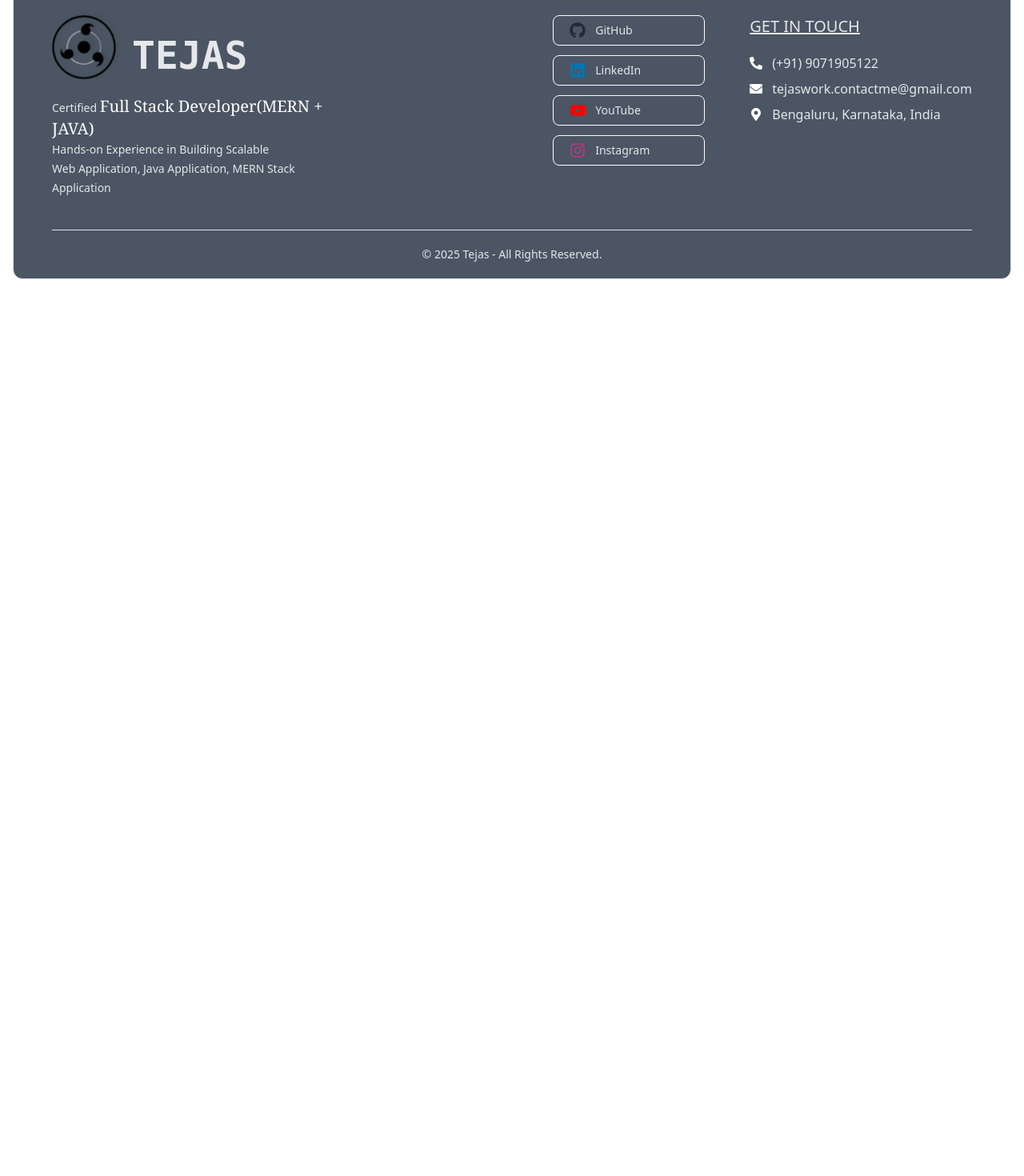
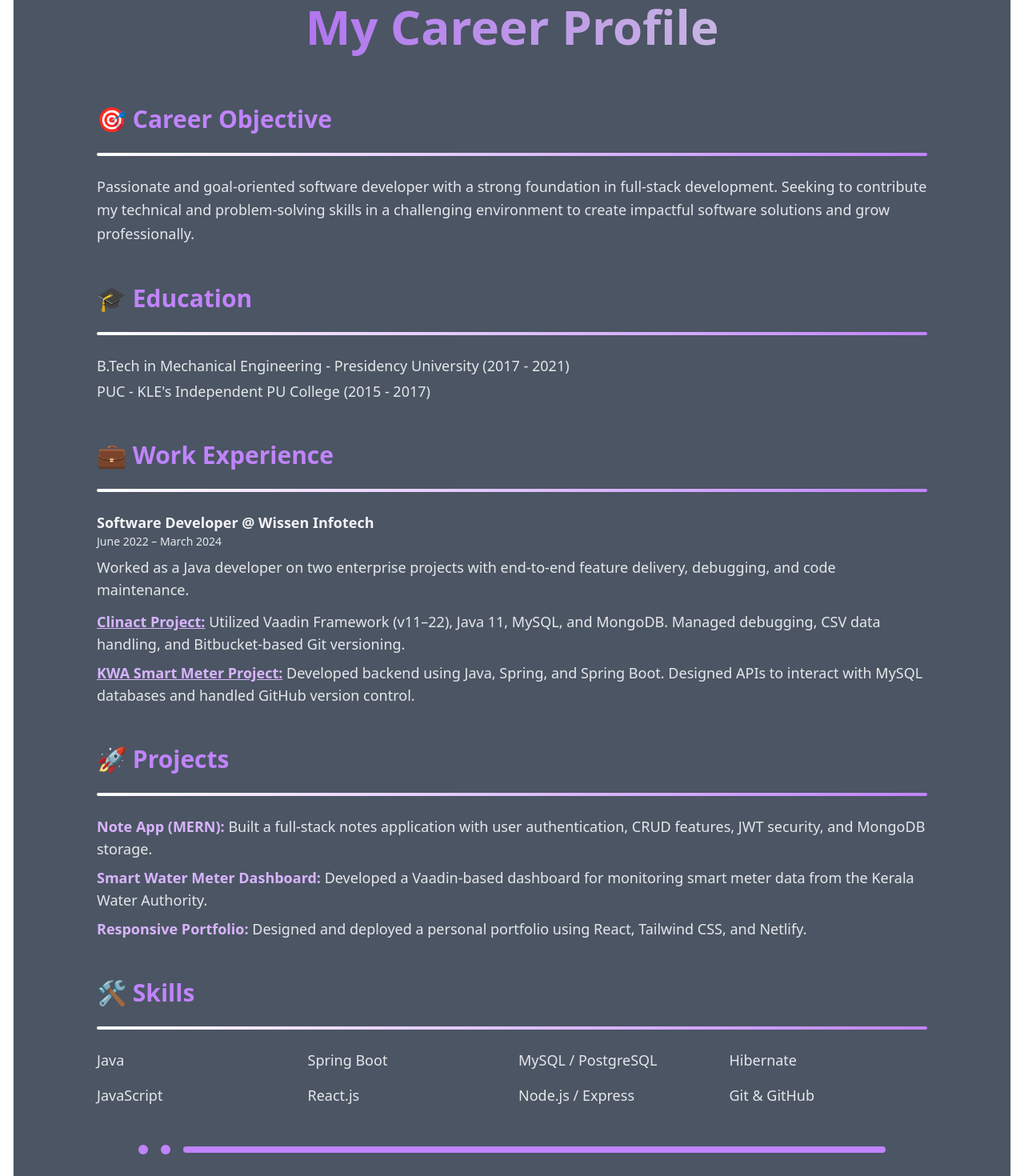
Before and after one commit to KiraCode/my-portfolio, a React (Vite) app: page /about in a window 1280 px wide. Shown: the part 180-1650 px from the top of the page at 80% size. Before the commit the page ends 800 px from the top, so only its background shows below. Built offline with nearby package versions, Linux system fonts and the light colour scheme.

Commit message:
added about page

```diff
--- a/src/components/Navbar.jsx
+++ b/src/components/Navbar.jsx
@@ -36,7 +36,7 @@ const Navbar = () => {
           <hr className="border-none outline-none h-0.5 bg-purple-500 w-3/5 m-auto hidden" />
         </NavLink>
       </ul>
-      <div className="flex items-center gap-2">
+      <div className="flex items-center gap-4">
         <a
           href="https://github.com/KiraCode"
           target="_blank"
--- a/src/pages/About.jsx
+++ b/src/pages/About.jsx
@@ -1,9 +1,131 @@
-import React from 'react'
+import React from "react";
+import LineUI from "../components/ui/LineUI"
 
 const About = () => {
   return (
-    <div>About</div>
-  )
-}
+    <div className="w-full px-4 sm:px-6 md:px-12 lg:px-24 py-12 text-gray-100">
+      {/* Title */}
+      <h1 className="text-center text-4xl sm:text-5xl lg:text-6xl font-bold bg-gradient-to-r from-purple-500 to-gray-300 bg-clip-text text-transparent pb-5 mb-12">
+        My Career Profile
+      </h1>
 
-export default About
+      {/* Career Objective */}
+      <section className="mb-12">
+        <h2 className="text-3xl font-semibold text-purple-400 mb-3">
+          🎯 Career Objective
+        </h2>
+        <div className="h-1 w-full bg-gradient-to-r from-white to-purple-400 my-6 rounded" />
+
+        <p className="text-gray-200 text-lg leading-relaxed">
+          Passionate and goal-oriented software developer with a strong
+          foundation in full-stack development. Seeking to contribute my
+          technical and problem-solving skills in a challenging environment to
+          create impactful software solutions and grow professionally.
+        </p>
+      </section>
+
+      {/* Education */}
+      <section className="mb-12">
+        <h2 className="text-3xl font-semibold text-purple-400 mb-3">
+          🎓 Education
+        </h2>
+        <div className="h-1 w-full bg-gradient-to-r from-white to-purple-400 my-6 rounded" />
+
+        <ul className="list-none list-inside text-lg text-gray-200 space-y-1">
+          <li>
+            B.Tech in Mechanical Engineering - Presidency University (2017 -
+            2021)
+          </li>
+          <li>PUC - KLE's Independent PU College (2015 - 2017)</li>
+        </ul>
+      </section>
+
+      {/* Work Experience */}
+      <section className="mb-12">
+        <h2 className="text-3xl font-semibold text-purple-400 mb-3">
+          💼 Work Experience
+        </h2>{" "}
+        <div className="h-1 w-full bg-gradient-to-r from-white to-purple-400 my-6 rounded" />
+        <div className="space-y-6">
+          <div>
+            <h3 className="font-bold text-lg">
+              Software Developer @ Wissen Infotech
+            </h3>
+            <p className=" text-sm text-gray-200">June 2022 – March 2024</p>
+            <p className="text-gray-200 mt-2 text-lg">
+              Worked as a Java developer on two enterprise projects with
+              end-to-end feature delivery, debugging, and code maintenance.
+            </p>
+
+            <ul className="list-none text-lg list-inside text-gray-200 mt-3 space-y-2">
+              <li>
+                <strong className="text-purple-300"><u>Clinact Project:</u></strong> Utilized Vaadin Framework
+                (v11–22), Java 11, MySQL, and MongoDB. Managed debugging, CSV
+                data handling, and Bitbucket-based Git versioning.
+              </li>
+              <li>
+                <strong className="text-purple-300"><u>KWA Smart Meter Project:</u></strong> Developed backend
+                using Java, Spring, and Spring Boot. Designed APIs to interact
+                with MySQL databases and handled GitHub version control.
+              </li>
+            </ul>
+          </div>
+        </div>
+      </section>
+
+      {/* Projects */}
+      <section className="mb-12">
+        <h2 className="text-3xl font-semibold text-purple-400 mb-3">
+          🚀 Projects
+        </h2>{" "}
+        <div className="h-1 w-full bg-gradient-to-r from-white to-purple-400 my-6 rounded" />
+        <ul className="list-none text-lg list-inside text-gray-200 space-y-2">
+          <li>
+            <strong className="text-purple-300">Note App (MERN):</strong> Built a full-stack notes
+            application with user authentication, CRUD features, JWT security,
+            and MongoDB storage.
+          </li>
+          <li>
+            <strong className="text-purple-300">Smart Water Meter Dashboard:</strong> Developed a
+            Vaadin-based dashboard for monitoring smart meter data from the
+            Kerala Water Authority.
+          </li>
+          <li>
+            <strong className="text-purple-300">Responsive Portfolio:</strong> Designed and deployed a
+            personal portfolio using React, Tailwind CSS, and Netlify.
+          </li>
+        </ul>
+      </section>
+
+      {/* Skills */}
+      <section className="mb-12">
+        <h2 className="text-3xl font-semibold text-purple-400 mb-3">
+          🛠️ Skills
+        </h2>{" "}
+        <div className="h-1 w-full bg-gradient-to-r from-white to-purple-400 my-6 rounded" />
+        <div className="grid grid-cols-2 text-lg sm:grid-cols-3 md:grid-cols-4 gap-4 text-gray-200">
+          <span>Java</span>
+          <span>Spring Boot</span>
+          <span>MySQL / PostgreSQL</span>
+          <span>Hibernate</span>
+          <span>JavaScript</span>
+          <span>React.js</span>
+          <span>Node.js / Express</span>
+          <span>Git & GitHub</span>
+        </div>
+      </section>
+
+      {/* Certifications */}
+      {/* <section className="mb-12">
+        <h2 className="text-2xl font-semibold text-purple-400 mb-3">📄 Certifications</h2>
+        <ul className="list-disc list-inside text-gray-200 space-y-1">
+          <li>Java Developer Certificate - XYZ Platform</li>
+          <li>AWS Cloud Practitioner - Amazon</li>
+        </ul>
+      </section> */}
+      <LineUI/>
+    </div>
+  );
+};
+
+export default About;
```
